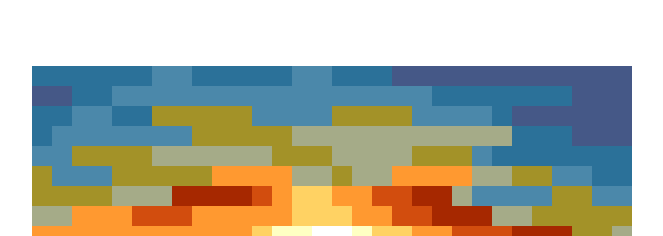
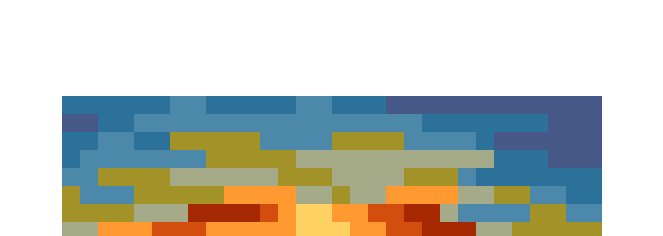
Before and after one commit to teplostanski/css-art-city-at-sunset, a plain HTML site: page index.html in a window 1280 px wide. Shown: the top 236 px of the page, without its empty margins (308-971 px from the left). Drawn offline with Linux system fonts and the light colour scheme.

Commit message:
Update index.html

```diff
--- a/index.html
+++ b/index.html
@@ -6,7 +6,7 @@
     <title>css-art-city-at-sunset</title>
     <style>
       :root {
-        --size: 10px;
+        --size: 8px;
       }
 
       *,
@@ -17,8 +17,8 @@
 
       body {
         display: flex;
-        height: 100vh;
-        font-size: 10px;
+        height: 100dvh;
+        font-size: 12px;
         color: #455887;
         font-family: Arial, Helvetica, sans-serif;
         line-height: 1.4em;
@@ -34,7 +34,6 @@
         height: fit-content;
         display: flex;
         flex-direction: column;
-        /*box-shadow: 0 0 30px 0 rgba(0, 0, 0, 0.15);*/
         border-radius: 0 0 4px 4px;
       }
 
@@ -1546,23 +1545,35 @@
         box-shadow: var(--size) 0 #261515;
       }
 
-      @media screen and (min-width: 600px) {
+      @media screen and (min-width: 425px) {
         :root {
-          --size: 15px;
+          --size: 10px;
+        }
+      }
+
+      @media screen and (min-width: 768px) {
+        :root {
+          --size: 16px;
         }
 
         body {
-          font-size: 12px
-        }
-      }
-
-      @media screen and (min-width: 900px) {
+          font-size: 14px;
+        }
+      }
+
+      @media screen and (min-width: 1024px) {
         :root {
-          --size: 20px;
+          --size: 18px;
+        }
+      }
+
+            @media screen and (min-width: 2560px) {
+        :root {
+          --size: 22px;
         }
 
         body {
-          font-size: 14px
+          font-size: 18px;
         }
       }
     </style>
```
